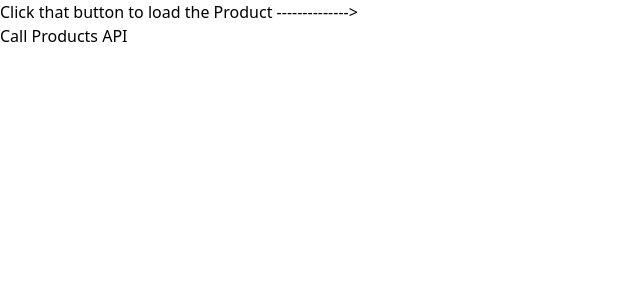
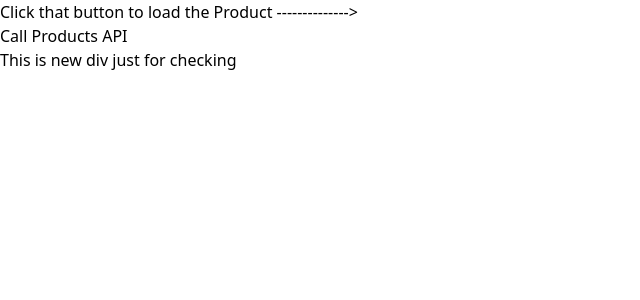
Before and after one commit to Ankitg-713/React23_APIfetching_axios, a React (Vite) app: page / in a window 1280 px wide. Shown: the top 300 px of the page, without its empty margins (0-640 px from the left). Built offline with nearby package versions, Linux system fonts and the light colour scheme.

Commit message:
small update

```diff
--- a/src/App.jsx
+++ b/src/App.jsx
@@ -33,6 +33,7 @@ function App() {
       >
         Call Products API
       </button>
+      <div>This is new div just for checking</div>
     </div>
   );
 }
```
